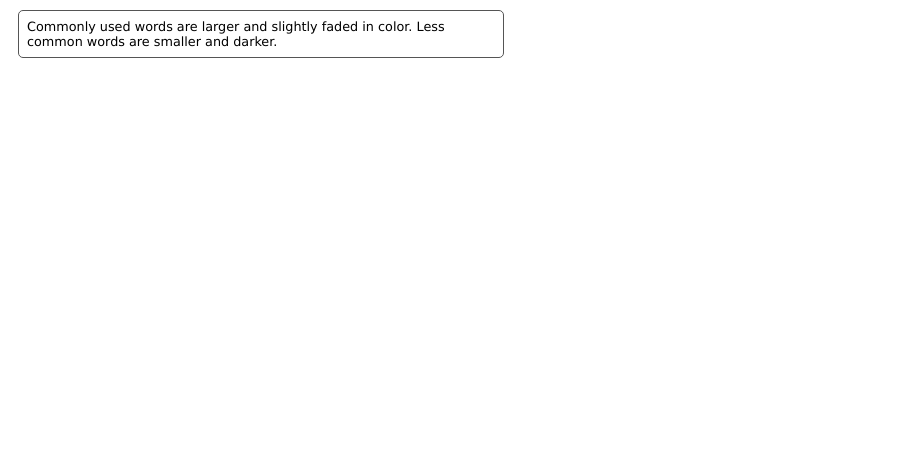
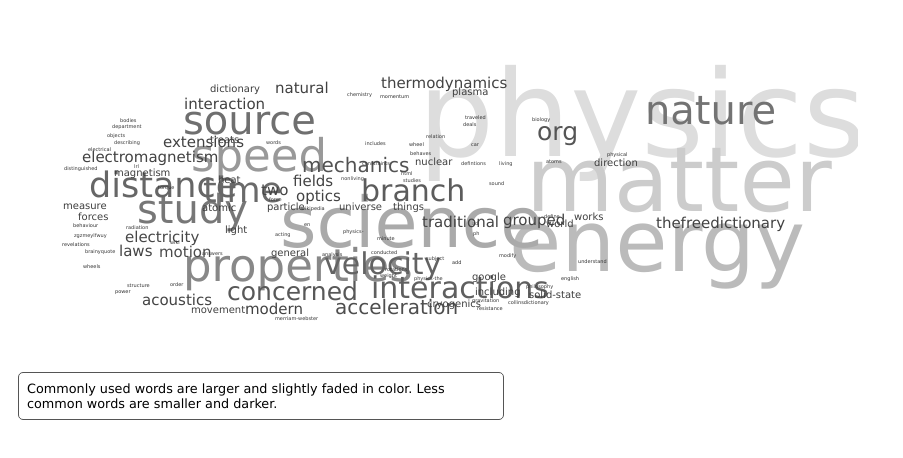
Before and after one commit to RajeshThallam/MIDS-W209-FINAL-PROJECT, a plain HTML site: page yelp/wordcloud.html in a window 1280 px wide. Shown: the whole page, without its empty margins (0-903 px from the left). Drawn offline with nearby package versions, Linux system fonts and the light colour scheme.

Commit message:
Modified js path

```diff
--- a/yelp/wordcloud.html
+++ b/yelp/wordcloud.html
@@ -1,7 +1,7 @@
 <!DOCTYPE html>
 <html>
 <script src="http://d3js.org/d3.v3.min.js"></script>
-<script src="d3.layout.cloud.js"></script>
+<script src="js/d3.layout.cloud.js"></script>
 <head>
     <title>Word Cloud Example</title>
 </head>
```
